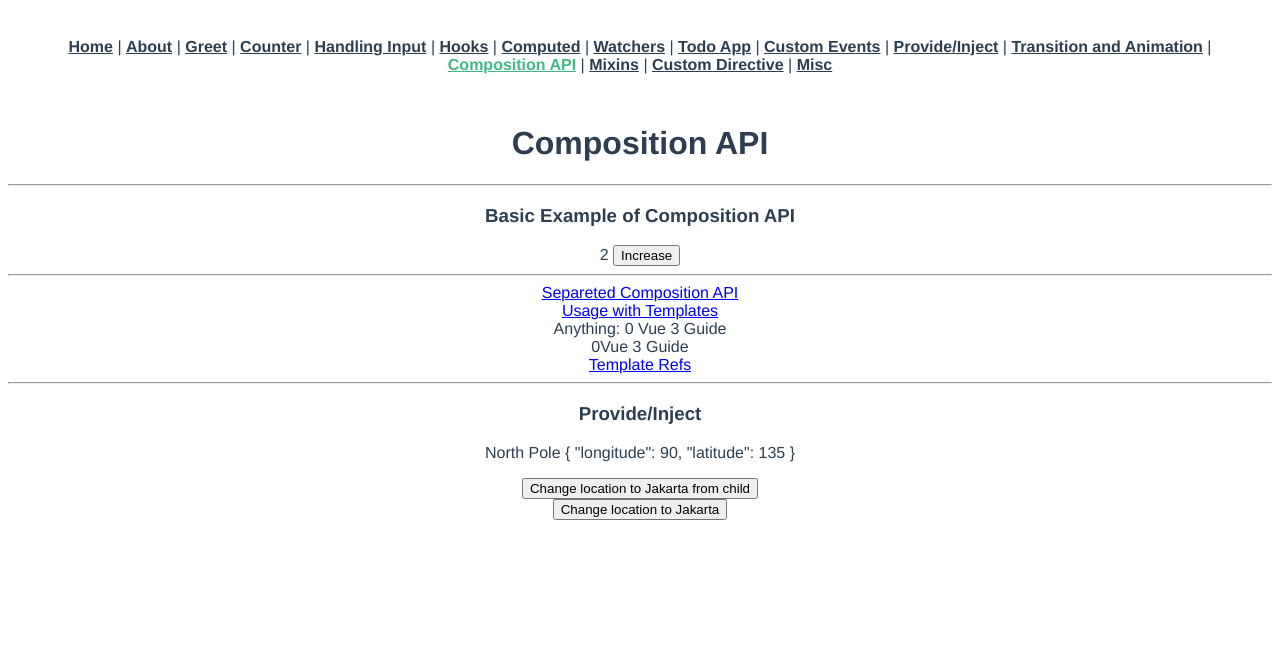
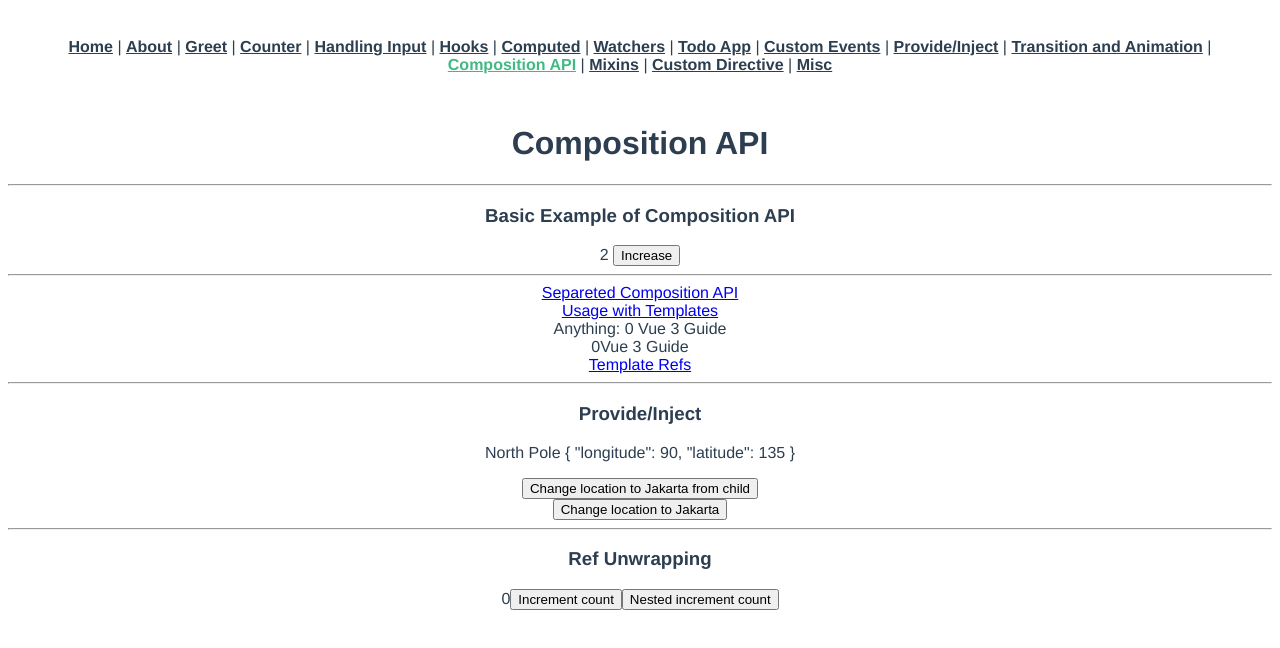
Before and after one commit to nor1c/vue-play, a Vue app: page /composition-api in a window 1280 px wide. Shown: the top 648 px of the page. Built offline with nearby package versions, Linux system fonts and the light colour scheme.

Commit message:
ref unwrapping

```diff
--- a/src/views/Composition.vue
+++ b/src/views/Composition.vue
@@ -24,6 +24,14 @@
       <h3>Provide/Inject</h3>
       <MyMarker/>
       <button @click="changeLocationToJakarta">Change location to Jakarta</button>
+    </div>
+
+    <hr>
+    <div>
+      <h3>Ref Unwrapping</h3>
+      <span>{{ count }}</span>
+      <button @click="count++">Increment count</button>
+      <button @click="nested.count.value++">Nested increment count</button>
     </div>
   </div>
 </template>
@@ -115,10 +123,17 @@ export default {
     }
     provide('changeLocationFromChild', changeLocationToJakartaFromChild)
 
+    // count
+    const count = ref(0)
+
     return {
       counter,
       repositories, getUserRepositories, repositoriesMatchingSearchQuery,
-      changeLocationToJakarta
+      changeLocationToJakarta,
+      count,
+      nested: reactive({ // this will not update the count
+        count
+      })
     }
   },
   data: () => ({
```
